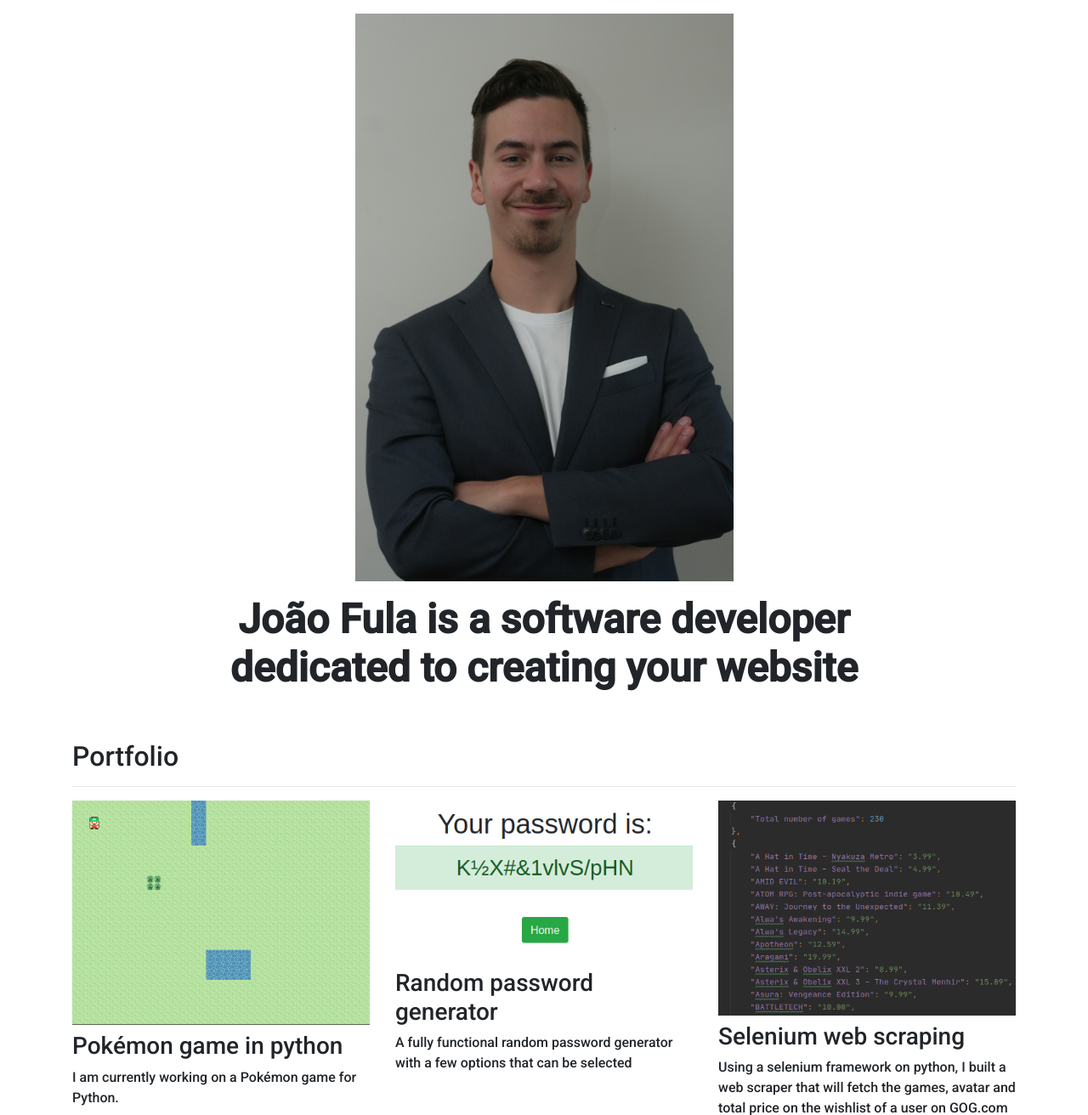
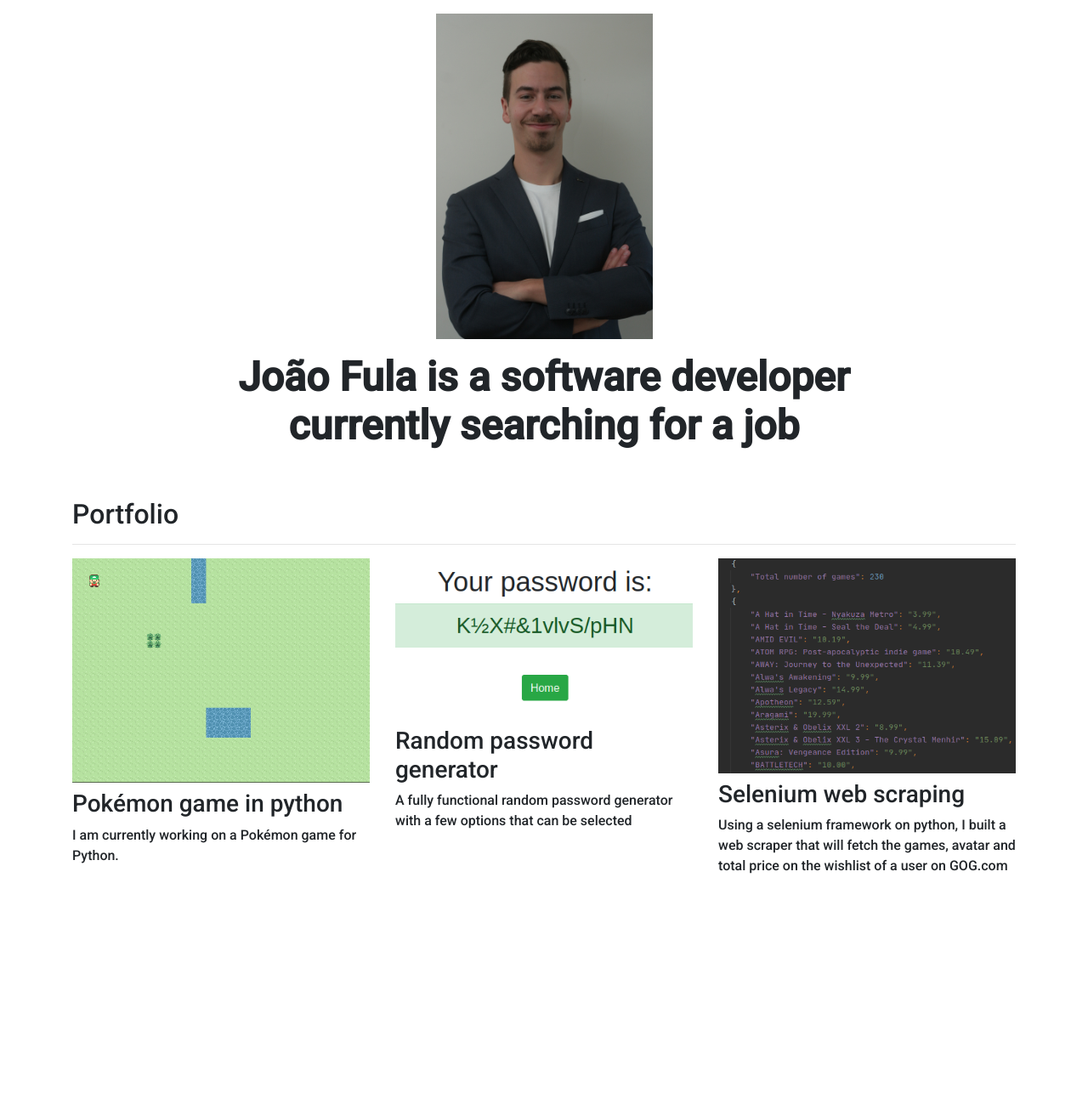
Before and after one commit to JoaoFula/personal_portfolio, a Django app: template portfolio/templates/portfolio/home.html in a window 1280 px wide. Shown: the part 56-1368 px from the top of the page at 85% size. After the commit the page ends 1084 px from the top, so only its background shows below. Run offline with Django 3.2, Linux system fonts and the light colour scheme; the template is opened without the code that fills it: values that come from a table or form of the project are taken from there, others are empty; data comes from the database, SQL or seed files in the repository; both versions use the stored data as it was after the commit; some libraries are stand-ins or nearby versions.

Commit message:
Remove old stuff

```diff
--- a/portfolio/templates/portfolio/home.html
+++ b/portfolio/templates/portfolio/home.html
@@ -5,14 +5,14 @@
 {% block content %}
 
 <div class="row justify-content-center my-3">
-  <div class="col-5">
+  <div class="col-3">
     <img src="{% static 'portfolio/Profile.jpg' %}" class="img-fluid">
   </div>
 </div>
 
 <div class="row justify-content-center mb-3">
   <div class="col-md-9 text-center">
-    <h1 id="hometext" class="font-weight-bold">João Fula is a software developer dedicated to creating your website</h1>
+    <h1 id="hometext" class="font-weight-bold">João Fula is a software developer currently searching for a job</h1>
   </div>
 </div>
 
```
Also changed, not shown: personal_portfolio/settings.py (+5 -4 lines), db.sqlite3, 1 other file.
